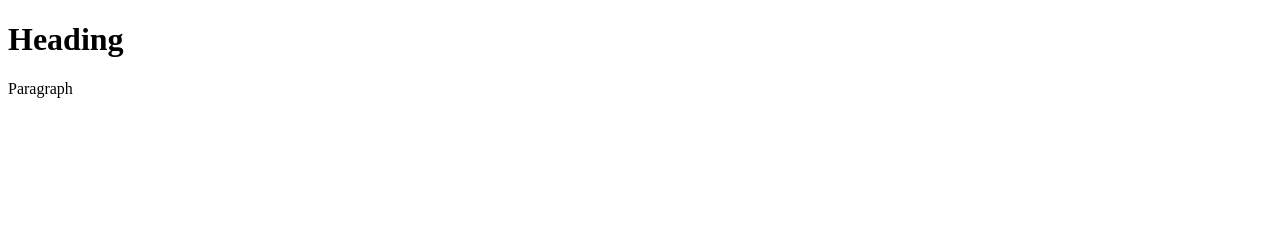
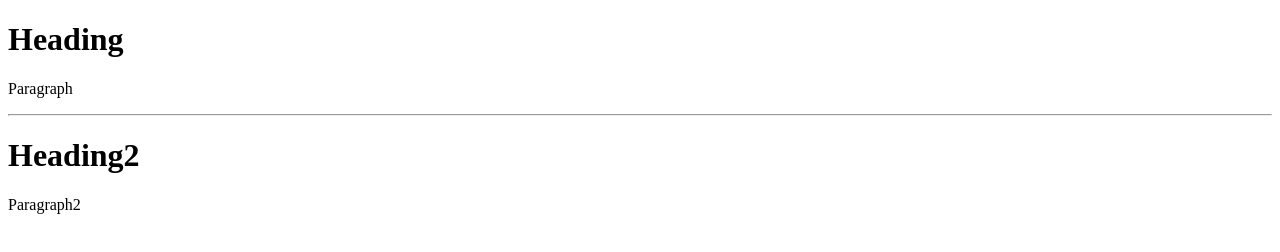
Before and after one commit to stubbsb1/my-first-git-project, a plain HTML site: page index.html in a window 1280 px wide. Drawn offline with Linux system fonts and the light colour scheme.

Commit message:
Added another heading and paragraph

```diff
--- a/index.html
+++ b/index.html
@@ -6,5 +6,8 @@
     <body>
         <h1>Heading</h1>
         <p>Paragraph</p>
+        <hr />
+        <h1>Heading2</h1>
+        <p>Paragraph2</p>
     </body>
 </html>
```
